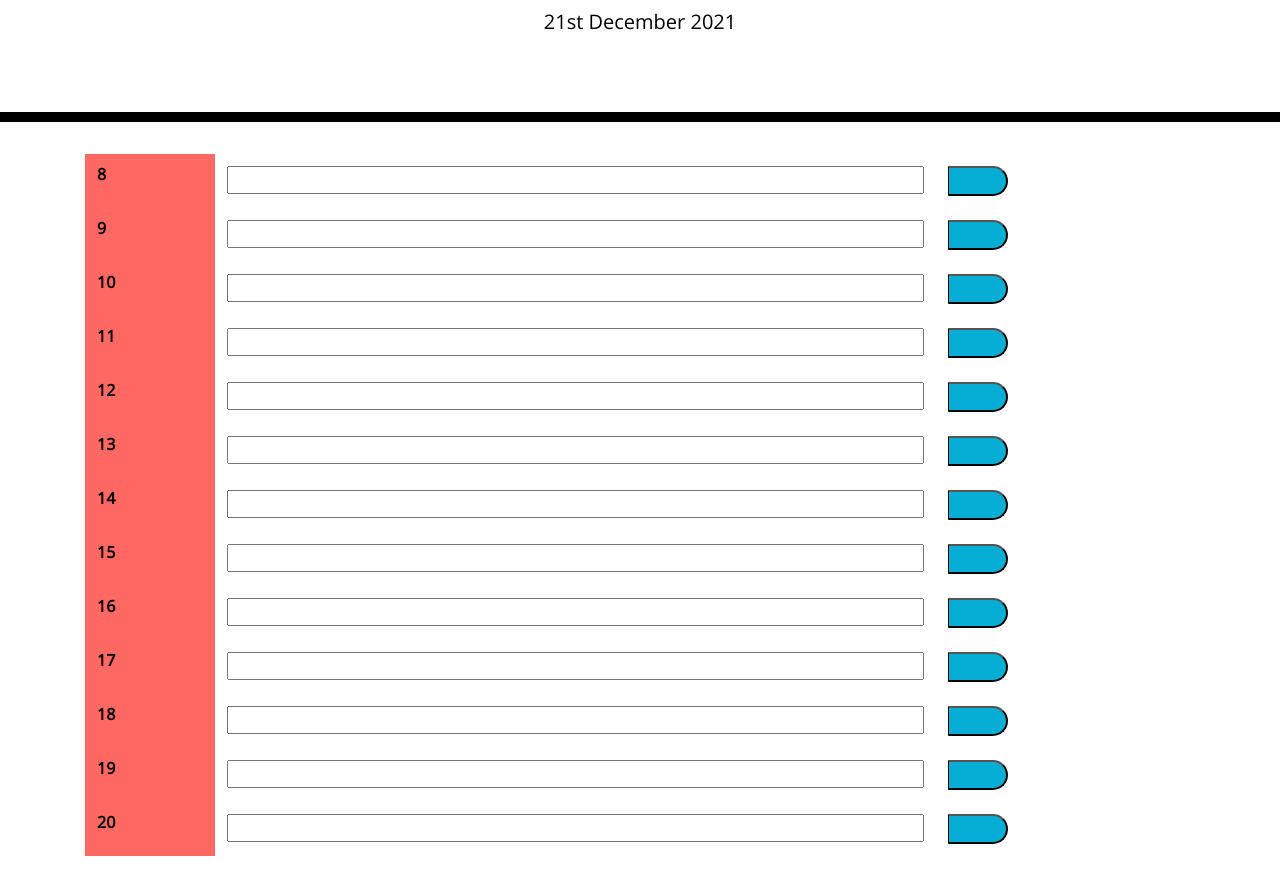
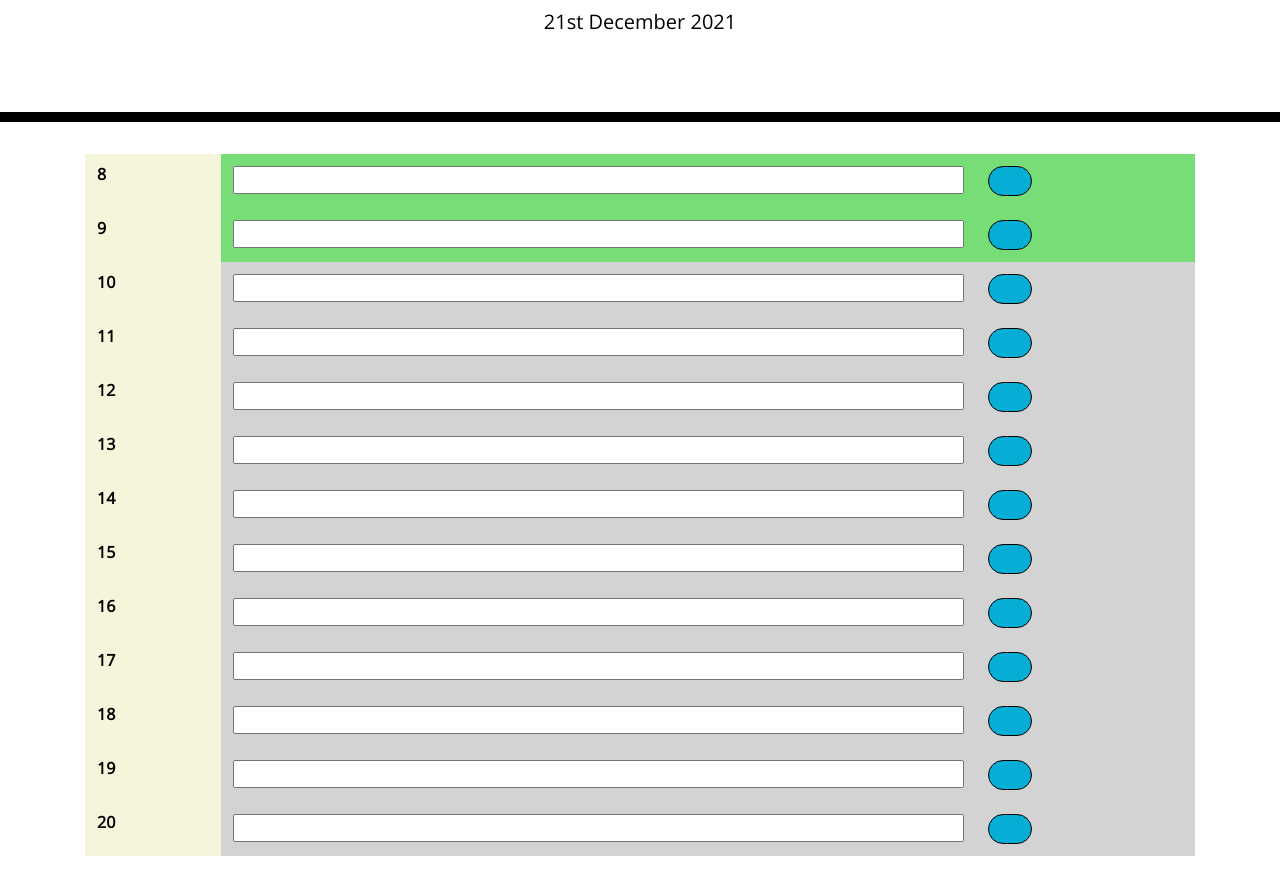
Before and after one commit to Nico749/Day-Planner, a plain HTML site: page index.html in a window 1280 px wide. Shown: the part 182-1054 px from the top of the page. Drawn offline with nearby package versions, Linux system fonts and the light colour scheme.

Commit message:
implementing change color function based on hour

```diff
--- a/index.html
+++ b/index.html
@@ -1,13 +1,6 @@
 <!DOCTYPE html>
 <html lang="en">
   <head>
-    <style>
-      #feedback { font-size: 1.4em; }
-      #selectable .ui-selecting { background: #FECA40; }
-      #selectable .ui-selected { background: #F39814; color: white; }
-      #selectable { list-style-type: none; margin: 0; padding: 0; width: 60%; }
-      #selectable li { margin: 3px; padding: 0.4em; font-size: 1.4em; height: 18px; }
-      </style>
     <meta charset="UTF-8" />
     <meta name="viewport" content="width=device-width, initial-scale=1.0" />
     <meta http-equiv="X-UA-Compatible" content="ie=edge" />
@@ -39,71 +32,71 @@
     </header>
     <div class="container">
       <!-- Timeblocks go here -->
-      <table class="table table-borderless table-hover">
+      <table class="table table-borderless table-hover" id="mytable">
          <tbody>
           <tr id="firstrow">
             <th class="hour">8</th>
-            <td><input type="text" class="form-input w-100" id="task1"></td>
-            <td id="8"><button class="saveBtn"id ="save1"></button></td>
+            <td id ="datatask"><input type="text" class="form-input w-100" id="task1"></td>
+            <td colspan="2" id="8"><button class="saveBtn"id ="save1"></button></td>
           </tr>
-          <tr id="secondrow">
+          <tr>
             <th class ="hour">9 </th>
-            <td ><input type="text" class="form-input w-100" id="task2"></td>
+            <td id ="datatask"><input type="text" class="form-input w-100" id="task2"></td>
             <td id="9"><button class="saveBtn"id ="save2"></button></td>
           </tr>
-          <tr id ="thirdrow">
+          <tr>
             <th class="hour">10</th>
-            <td><input type="text" class="form-input w-100" id="task3"></td>
+            <td id ="datatask" ><input type="text" class="form-input w-100" id="task3"></td>
             <td id="10"><button class="saveBtn"id ="save3"></button></td>
           </tr>
-          <tr id="fourthrow">
+          <tr>
             <th class="hour">11 </th>
-            <td><input type="text" class="form-input w-100" id="task4"></td>
+            <td id ="datatask"><input type="text" class="form-input w-100" id="task4"></td>
             <td id="11"><button class="saveBtn"id ="save4"></button></td>
           </tr>
           <tr>
             <th class="hour">12 </th>
-            <td><input type="text" class="form-input w-100" id="task5"></td>
+            <td id ="datatask"><input type="text" class="form-input w-100" id="task5"></td>
             <td id ="12"><button class="saveBtn"id ="save5"></button></td>
           </tr>
           <tr>
             <th class="hour">13 </th>
-            <td><input type="text" class="form-input w-100" id="task6"></td>
+            <td id ="datatask"><input type="text" class="form-input w-100" id="task6"></td>
             <td id="13"><button class="saveBtn"id ="save6"></button></td>
           </tr>
           <tr>
             <th class="hour">14 </th>
-            <td><input type="text" class="form-input w-100" id="task7"></td>
+            <td id ="datatask"><input type="text" class="form-input w-100" id="task7"></td>
             <td id="14"><button class="saveBtn"id ="save7"></button></td>
           </tr>
           <tr>
             <th class="hour">15</th>
-            <td><input type="text" class="form-input w-100" id="task8"></td>
+            <td id ="datatask"><input type="text" class="form-input w-100" id="task8"></td>
             <td id="15"><button class="saveBtn"id ="save8"></button></td>
           </tr>
           <tr>
             <th class="hour">16 </th>
-            <td><input type="text" class="form-input w-100" id="task9"></td>
+            <td id ="datatask"><input type="text" class="form-input w-100" id="task9"></td>
             <td id="16"><button class="saveBtn"id ="save9"></button></td>
           </tr>
           <tr>
             <th class="hour">17 </th>
-            <td><input type="text" class="form-input w-100" id="task10"></td>
+            <td id ="datatask"><input type="text" class="form-input w-100" id="task10"></td>
             <td id="17"><button class="saveBtn"id ="save10"></button></td>
           </tr>
           <tr>
             <th class="hour">18 </th>
-            <td><input type="text" class="form-input w-100" id="task11"></td>
+            <td id ="datatask"><input type="text" class="form-input w-100" id="task11"></td>
             <td id="18"><button class="saveBtn"id ="save11"></button></td>
           </tr>
           <tr>
             <th class="hour">19 </th>
-            <td><input type="text" class="form-input w-100" id="task12"></td>
+            <td id ="datatask"><input type="text" class="form-input w-100" id="task12"></td>
             <td id="19"><button class="saveBtn"id ="save12"></button></td>
           </tr>
           <tr>
             <th class="hour">20 </th>
-            <td><input type="text" class="form-input w-100" id="task13"></td>
+            <td id ="datatask"><input type="text" class="form-input w-100" id="task13"></td>
             <td id="20"><button class="saveBtn"id ="save13"></button></td>
           </tr>
         </tbody>
--- a/js.js
+++ b/js.js
@@ -137,34 +137,27 @@ myBtn13.addEventListener("click",function(event){
 })
 
 
+//assign a color based on if the time is past/present/future
+var row=$('tr')
+var hourArray=[]
+var time=moment().format("H")
+
+function GetCellValues() {
+    var table = document.getElementById('mytable');
+
+    //iterate over the table
+    for (var r = 0, n = table.rows.length; r < n; r++) {
+        for (var c = 0, m = table.rows[r].cells.length; c < m; c++) {}
+        hourArray.push(table.rows[r].cells[0].innerHTML);
+        console.log(hourArray[r])
+
+        if(hourArray[r]<time){console.log("yes")
+                            row.eq(r).addClass("past")}
+        else if (hourArray[r]==time) {console.log("equal")
+                                    row.eq(r).addClass("present")}
+        else {console.log("no")
+              row.eq(r).addClass("future")}}
+}
 
 
-
-
-
-
-
-
-
-
-
-
-
-
-
-
-
-
-
-//var eight=document.getElementById("ciao1").innerHTML
-var value =20
-var time=moment().format("H")
-if (time>value){
-
-$("#firstrow,#secondrow").addClass("future")
-$("#hour").css("background-color","yellow")
-$("#hour1").css("background-color","yellow")
-//$("#8").addClass("saveBtn")
-//$("#8,#9,#10,#11,#12,#13,#14,#15,#16,#17,#18,#19,#20,#21,#22,#23").addClass("saveBtn ")
-
-}
+GetCellValues()
--- a/style.css
+++ b/style.css
@@ -53,24 +53,22 @@ textarea {
 }
 
 .saveBtn {
-  border-left: 1px solid black;
-  border-top-right-radius: 15px;
-  border-bottom-right-radius: 15px;
+  border: 1px solid black;
+  border-radius: 15px;
+
   background-color: #06aed5;
   color: white;
+
+  width:44px;
+  height:30px;
 }
 
 .saveBtn i:hover {
   font-size: 20px;
   transition: all 0.3s ease-in-out;
 }
-button{
-   width:60px;
-   height:30px;
- }
-
- .hour{
-   background-color: #ff6961;
+.hour{
+   background-color:beige;
    color: #000000;
    border-top: 1px dashed #000000;
  }
```
Also changed, not shown: 1 other file.
